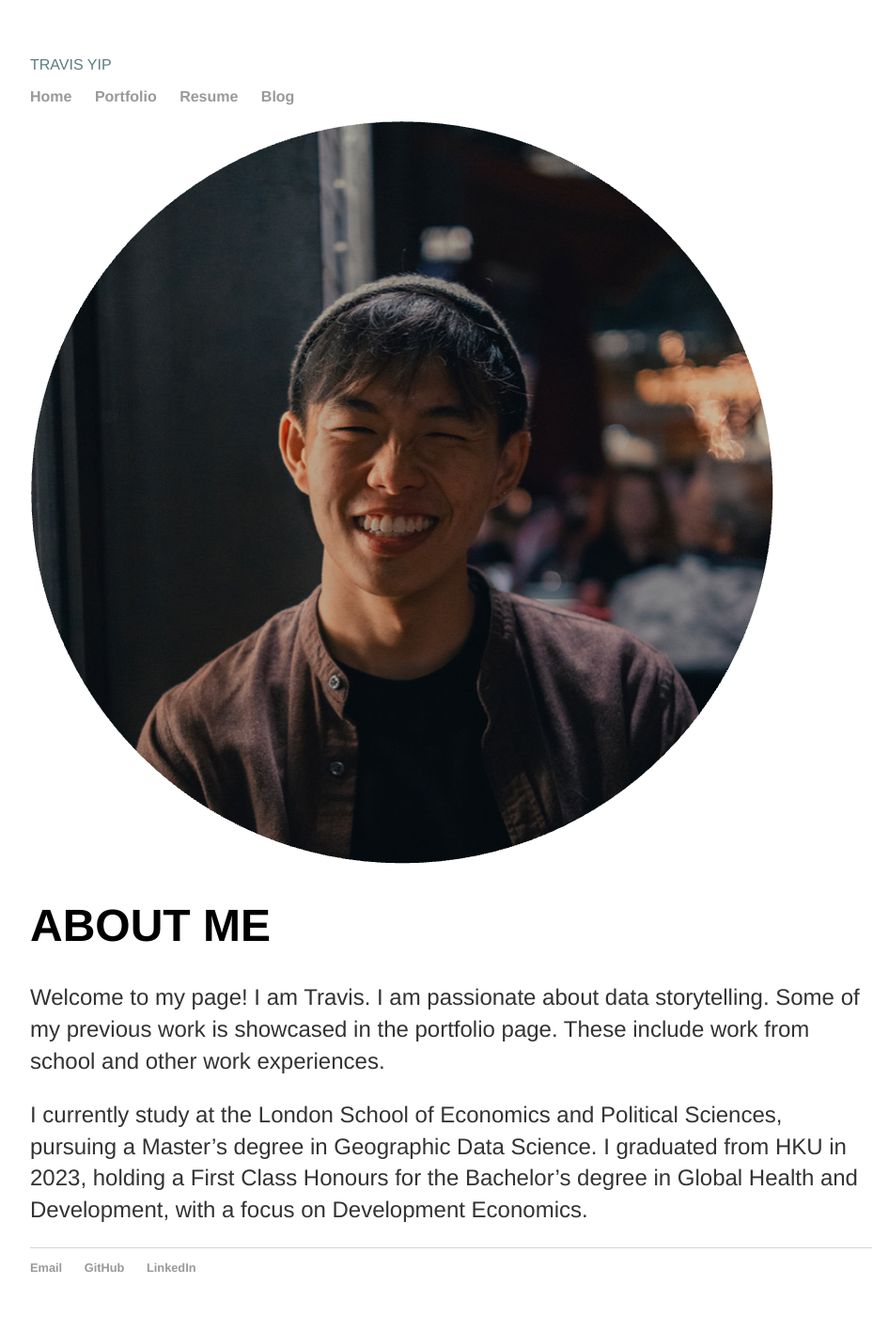
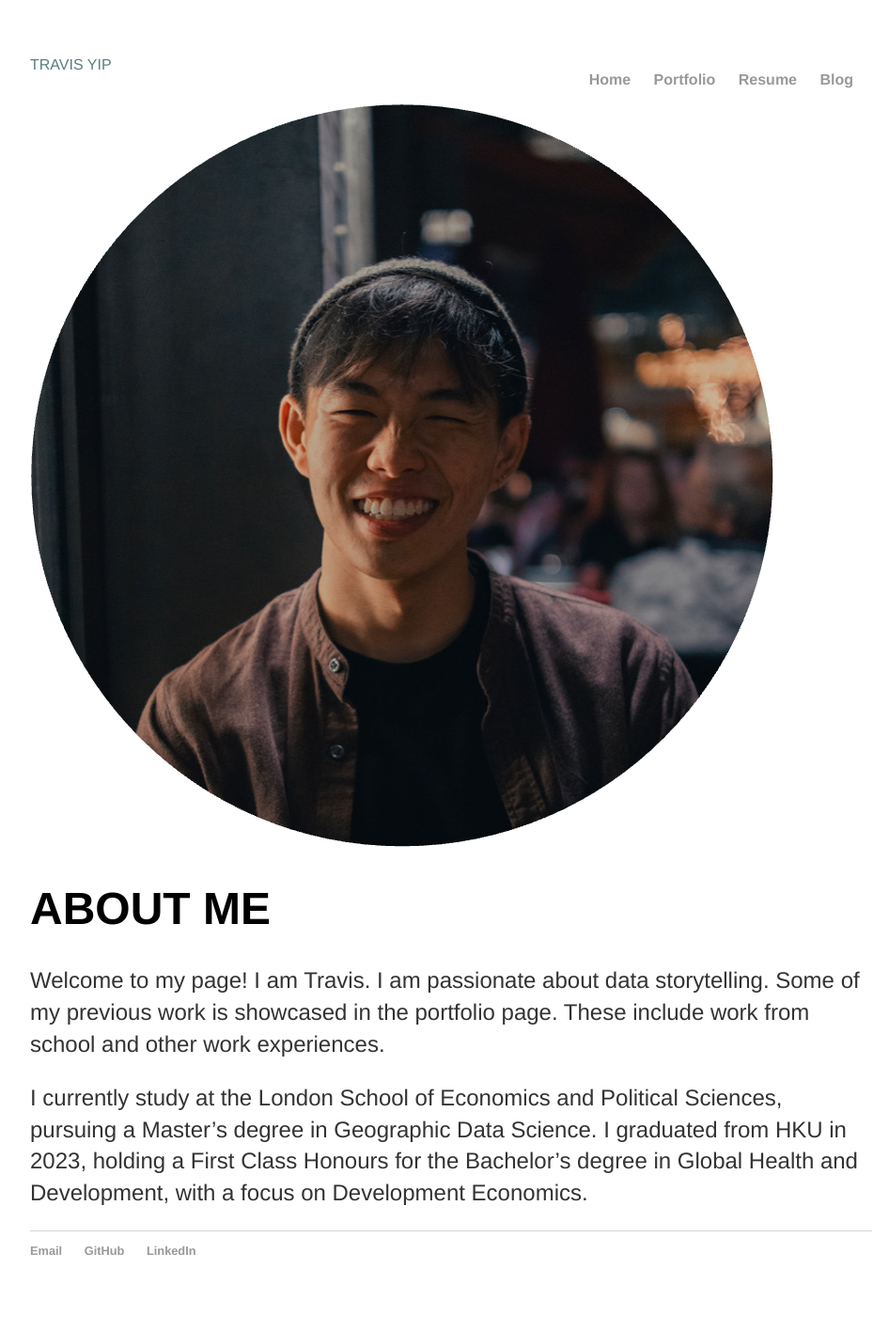
Before and after one commit to cwtravisyip/cwtravisyip.github.io, a Jekyll site: the page built from index.html, in a window 1280 px wide. Shown: the whole page at 94% size, without its empty margins (160-1106 px from the left). Built offline with Jekyll 4.4.1, drawn with Linux system fonts in a browser that asks for light colours.

Commit message:
Update default layout

```diff
--- a/CSS/main.css
+++ b/CSS/main.css
@@ -3,7 +3,12 @@ body {
     width: 70%;
 }
 
-nav div {
+header {
+    display: flex;
+    justify-content: space-between;
+}
+
+header div {
     font-family:'Helvetica', 'Arial', 'Sans-Serif';
     padding: 0px;
     color:#5A7D7C;
--- a/_layouts/default.html
+++ b/_layouts/default.html
@@ -6,20 +6,21 @@
 		<link rel="stylesheet" type="text/css" href="/CSS/main.css">
 	</head>
 	<body>
-		<nav>
+		<header>
 			<div class="nav-bar-header">
 				TRAVIS YIP
 			</div>
 			<!-- MAIN NAVIGATION -->
-			<div id="main-nav">
+			<nav>
 				<ul>
 					<li><a href="/">Home</a></li>
 					<li><a href="/portfolio">Portfolio</a></li>
 					<li><a href="/resume">Resume</a></li>
 					<li><a href="/blog">Blog</a></li>
 				</ul>
-			</div>
-        </nav>
+			</nav>
+		</header>
+
         <div class="container">
 
             {{ content }}
```
